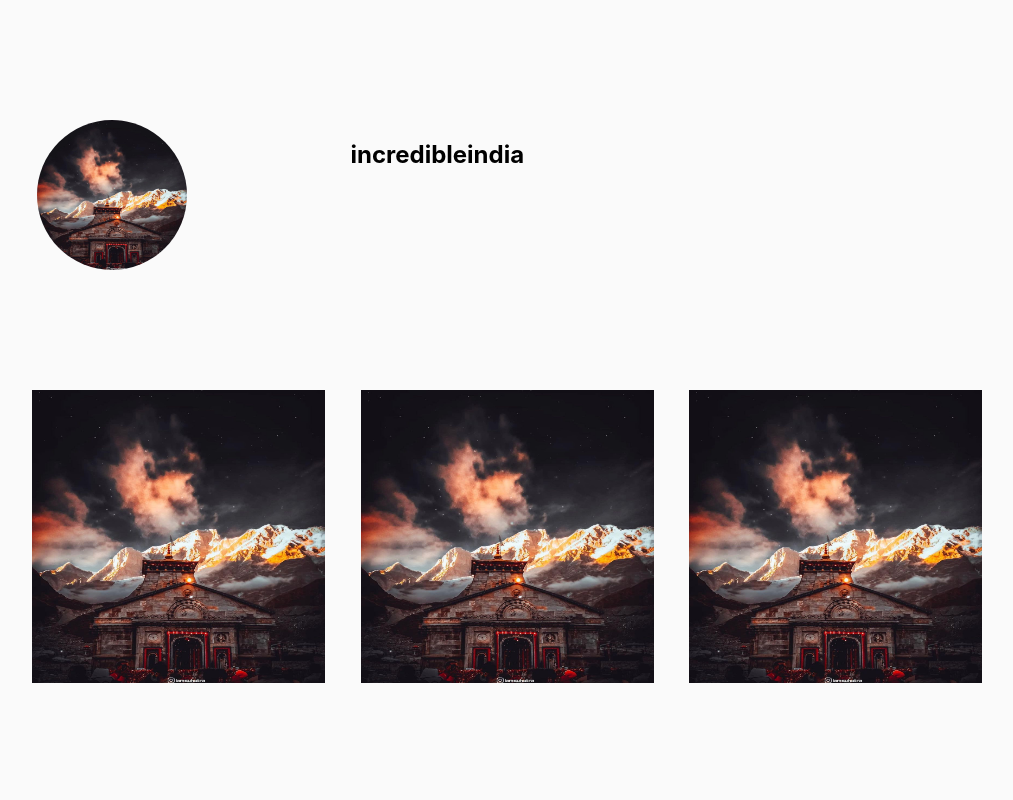
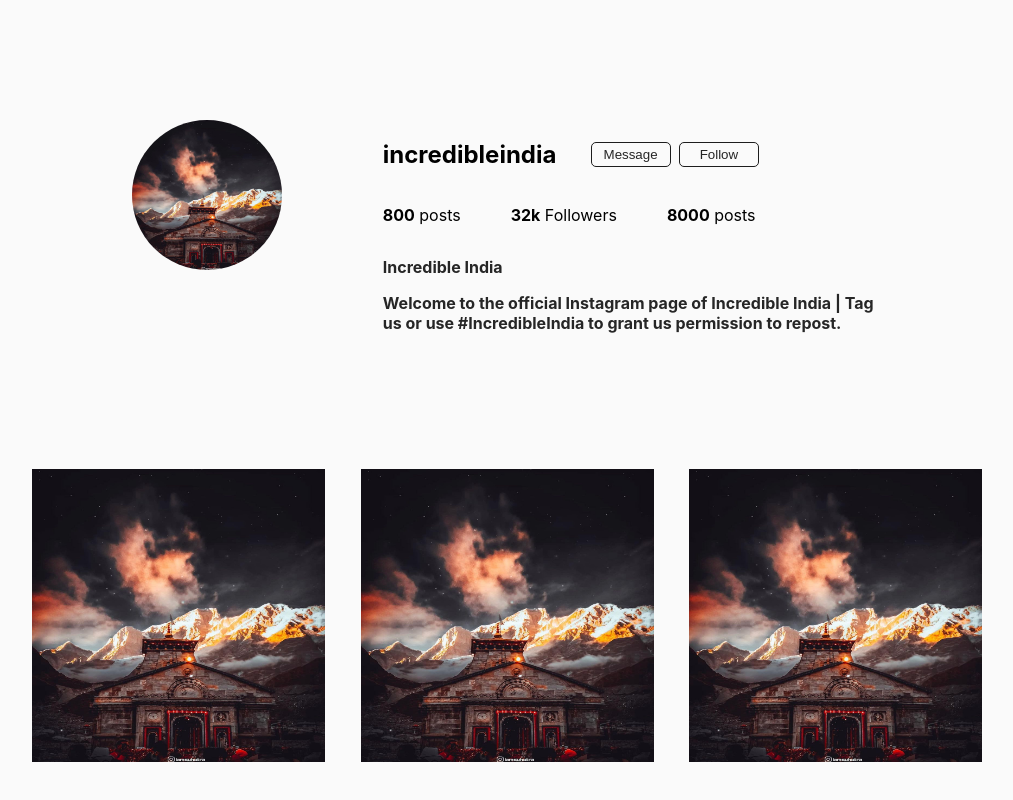
Before and after one commit to codeWithJooy/MyInsta, a React (Create React App) app in the folder client/: page /profile in a window 1280 px wide. Shown: the whole page, without its empty margins (133-1146 px from the left). Built offline with nearby package versions, Linux system fonts and the light colour scheme.

Commit message:
Profile Page

```diff
--- a/client/public/style.css
+++ b/client/public/style.css
@@ -156,9 +156,13 @@
 .profileContainer{
     width:950px;
     min-height:100px;
+    display: flex;
+    flex-wrap: wrap;
+    align-items: flex-start;
+    justify-content: center;
 }
 .topSection{
-    width:100%;
+    width:80%;
     display: flex;
     flex-wrap: wrap;
     justify-content: flex-start;
@@ -187,14 +191,59 @@
 .topProfile{
     width:100%;
     display:flex;
+    align-items: center;
     justify-content: flex-start;
 }
 .userName{
-    width:50%;
+    min-width: 10%;
+    width:auto;
+    max-width:60%;
+    padding:0px 20px 0px 0px;
 }
-.userButtons{
-    width:50%;
+.userButtonSection{
+    width:40%;
+    display:flex;
+    flex-wrap:wrap;
+    justify-content: space-around;
+    padding:0px 10px;
 }
+.userButton{
+    width:80px;
+    height:25px;
+    border:1px solid rgb(29,29,29);
+    color:rgb(38,38,38);
+    background:transparent;
+    display: flex;
+    align-items: center;
+    justify-content: center;
+    border-radius:5px;
+}
+.profileCount{
+    width:100%;
+    display: flex;
+    align-items: center;
+    justify-content: left;
+}
+.countUnit{
+    width:auto;
+    padding-right: 50px;
+}
+.profileCount span{
+    font-weight: bold;
+}
+.profileName{
+    width:100%;
+}
+.profileName p{
+    font-size: 16px;
+    font-weight: bold;
+    color:rgb(38,38,38);
+}
+p.profileDesc{
+    font-weight: 100;
+    color:rgb(38,38,38);
+}
+
 
 .imageSection{
     width:100%;
--- a/client/src/pages/Profile/Profile.js
+++ b/client/src/pages/Profile/Profile.js
@@ -15,9 +15,34 @@
                           <div className="userName">
                               <h2>incredibleindia</h2>
                           </div>
-                          <div className="userButtons">
+                          <div className="userButtonSection">
+                              <button className="userButton">
+                                 <p>Message</p>
+                              </button>
+                              <button className="userButton">
+                                 <p>Follow</p>
+                              </button>
                           </div>
                       </div>
+                      <div className="profileCount">
+                          <div className="countUnit">
+                              <p><span>800</span> posts</p>
+                          </div>
+                          <div className="countUnit">
+                              <p><span>32k</span> Followers</p>
+                          </div>
+                          <div className="countUnit">
+                              <p><span>8000</span> posts</p>
+                          </div>
+                      </div>
+
+                      <div className="profileName">
+                          <p>Incredible India</p>
+                          <div clasName="profileDesc">
+                            <p>{"Welcome to the official Instagram page of Incredible India | Tag us or use #IncredibleIndia to grant us permission to repost."}</p>
+                          </div>
+                      </div>
+
                     </div>
                 </div>
                 <div className="imageSection">
```
